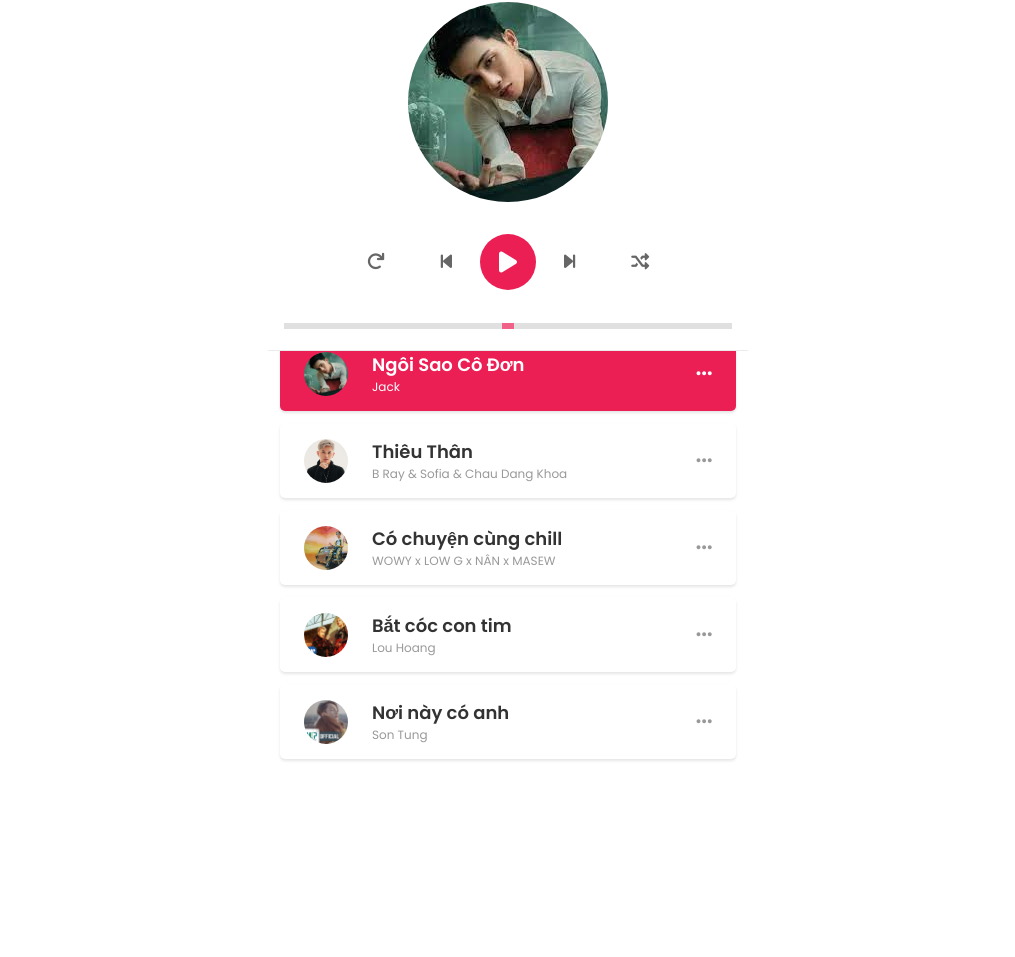
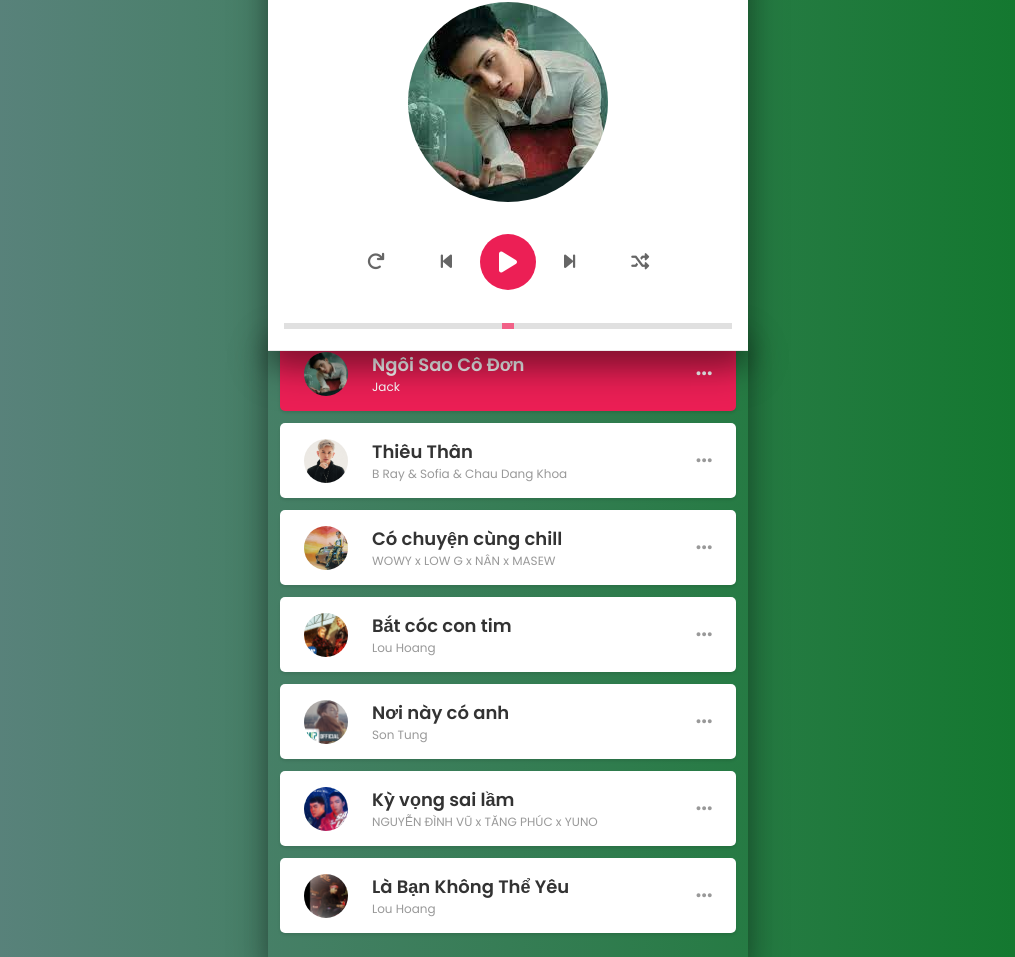
Before and after one commit to lequanglocdev/mussic, a plain HTML site: page index.html in a window 1280 px wide. Shown: the part 90-1047 px from the top of the page, without its empty margins (132-1147 px from the left). Before the commit the page ends 873 px from the top, so only its background shows below. Drawn offline with Linux system fonts and the light colour scheme.

Commit message:
second commit bg - mussic

```diff
--- a/assets/css/style.css
+++ b/assets/css/style.css
@@ -26,16 +26,19 @@ html {
 }
 
 .dashboard {
-  padding: 16px 16px 14px;
-  background-color: #fff;
   position: fixed;
   top: 0;
   width: 100%;
   max-width: 480px;
+  padding: 16px 16px 14px;
+  background-color: #fff;
+  box-shadow: rgba(0,0,0,0.3) 0px 19px 38px, rgba(0,0,0,0.22) 0px 15px 22px;
   border-bottom: 1px solid #ebebeb;
   z-index: 3;
 }
-
+.playlist{
+  box-shadow: rgba(0,0,0,0.3) 0px 19px 38px, rgba(0,0,0,0.22) 0px 15px 22px;
+}
 header {
   text-align: center;
   margin-bottom: 10px;
--- a/assets/js/app.js
+++ b/assets/js/app.js
@@ -60,6 +60,18 @@ const app = {
             singer: 'Son Tung',
             path: './assets/music/song5.mp3',
             img: './assets/img/img5.jpg'
+        },
+        {
+            name: 'Kỳ vọng sai lầm',
+            singer: 'NGUYỄN ĐÌNH VŨ x TĂNG PHÚC x YUNO',
+            path: './assets/music/song6.mp3',
+            img: './assets/img/img6.jpg'
+        },
+        {
+            name: 'Là Bạn Không Thể Yêu',
+            singer: 'Lou Hoang',
+            path: './assets/music/song7.mp3',
+            img: './assets/img/img7.jpg'
         },
     ],
 
@@ -287,6 +299,8 @@ const app = {
 
         //render playList
         app.render()
+
+        app.randomBg()
     }
 }
 
```
Also changed, not shown: assets/img/img6.jpg (added), assets/img/img7.jpg (added), 2 other files.
